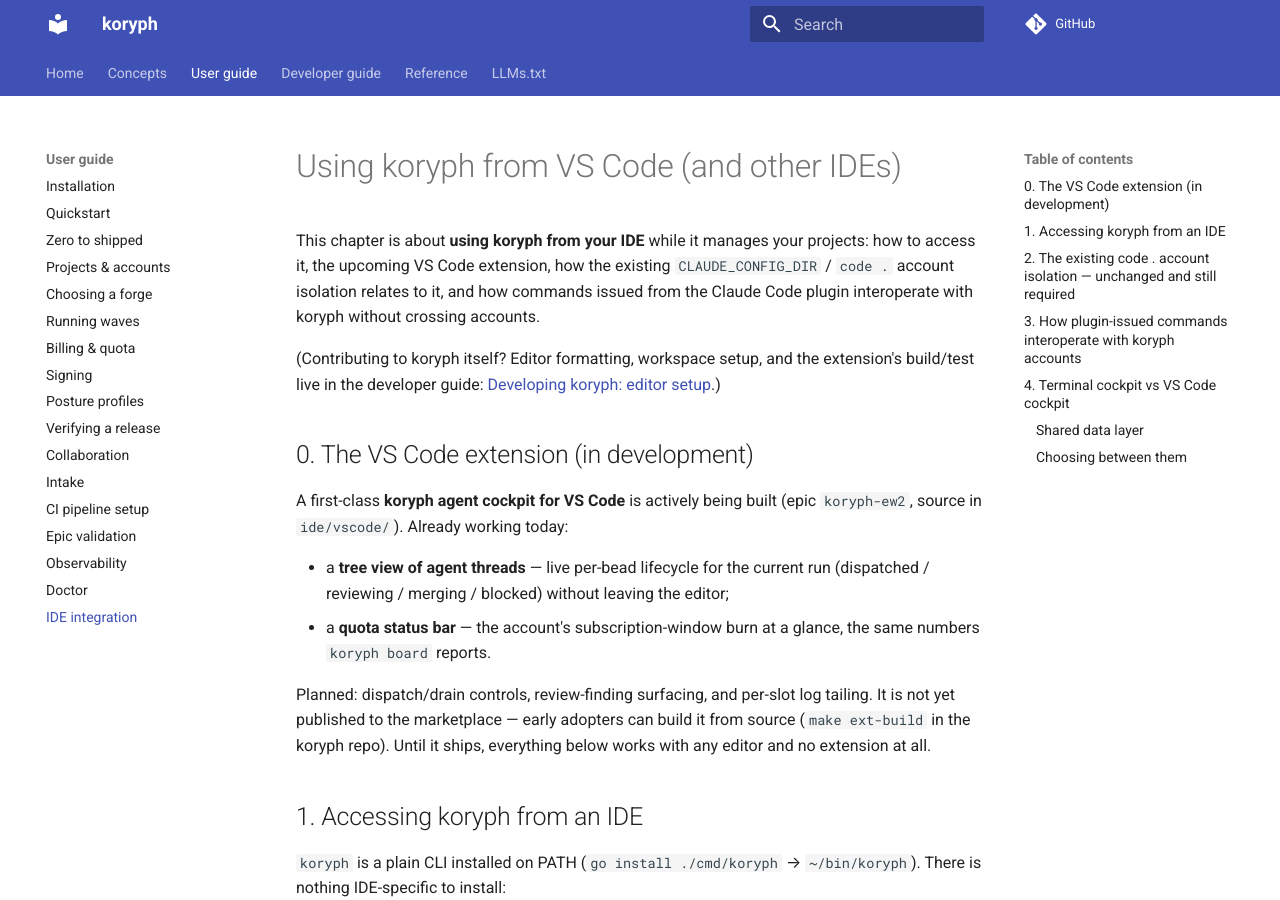
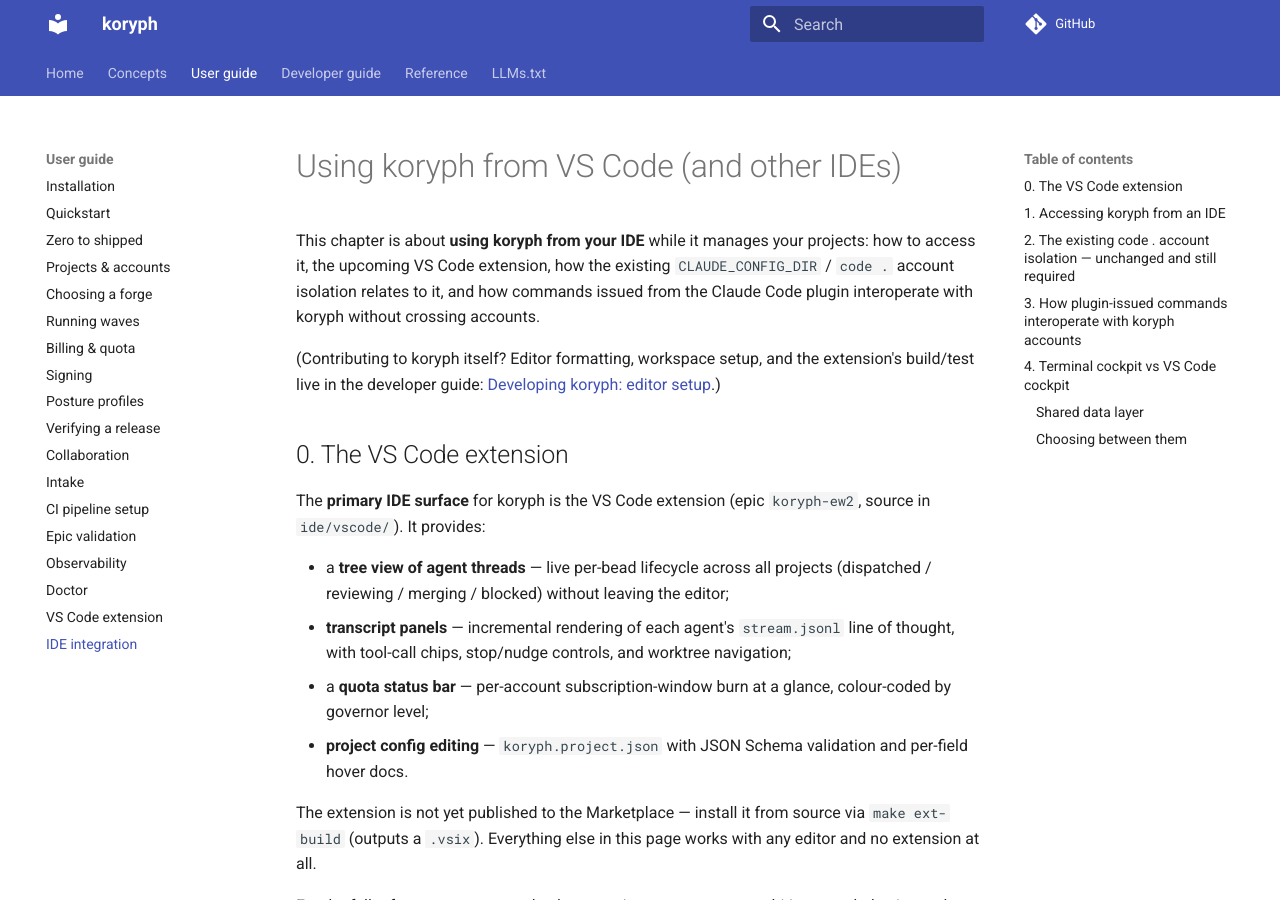
Before and after one commit to koryph/koryph, an MkDocs documentation site: the page built from docs/ide-integration.md, in a window 1280 px wide and 900 px high. Built offline with MkDocs 1.6.1 and Material for MkDocs 9.7.7, drawn with Linux system fonts in a browser that asks for light colours; comment, search, counter and statistics services are not loaded; some of the changed text lies outside the part shown.

Commit message:
docs(ide): VS Code extension user-guide chapter + ide-integration update (koryph-ew2.8)
Add docs/user-guide/vscode-extension.md: threads/transcripts/quota overview,
full command reference, per-account multi-instance behavior (Decision 6),
settings (koryph.showAllProjects, koryph.quotaRefreshMinutes), and
build/side-load instructions for the vsix.

Update docs/ide-integration.md §0 from "in development" to primary-surface
framing; update zero-install table cell with vsix build link; add see-also
link to the new chapter at the bottom of §4.

Update mkdocs.yml nav: add VS Code extension entry before IDE integration.

Cross-link from docs/designs/2026-07-vscode-extension.md to the new chapter.

Co-Authored-By: Claude Sonnet 4.6 <noreply@anthropic.com>
Signed-off-by: Marshall Cody McCain <cody@mccain.family>

```diff
--- a/docs/ide-integration.md
+++ b/docs/ide-integration.md
@@ -13,21 +13,29 @@ crossing accounts.
 extension's build/test live in the developer guide:
 [Developing koryph: editor setup](developer-guide/ide-setup.md).)
 
-## 0. The VS Code extension (in development)
+## 0. The VS Code extension
 
-A first-class **koryph agent cockpit for VS Code** is actively being built
-(epic `koryph-ew2`, source in `ide/vscode/`). Already working today:
+The **primary IDE surface** for koryph is the VS Code extension
+(epic `koryph-ew2`, source in `ide/vscode/`). It provides:
 
-- a **tree view of agent threads** — live per-bead lifecycle for the
-  current run (dispatched / reviewing / merging / blocked) without leaving
+- a **tree view of agent threads** — live per-bead lifecycle across all
+  projects (dispatched / reviewing / merging / blocked) without leaving
   the editor;
-- a **quota status bar** — the account's subscription-window burn at a
-  glance, the same numbers `koryph board` reports.
+- **transcript panels** — incremental rendering of each agent's
+  `stream.jsonl` line of thought, with tool-call chips, stop/nudge
+  controls, and worktree navigation;
+- a **quota status bar** — per-account subscription-window burn at a
+  glance, colour-coded by governor level;
+- **project config editing** — `koryph.project.json` with JSON Schema
+  validation and per-field hover docs.
 
-Planned: dispatch/drain controls, review-finding surfacing, and per-slot
-log tailing. It is not yet published to the marketplace — early adopters
-can build it from source (`make ext-build` in the koryph repo). Until it
-ships, everything below works with any editor and no extension at all.
+The extension is not yet published to the Marketplace — install it from
+source via `make ext-build` (outputs a `.vsix`). Everything else in this
+page works with any editor and no extension at all.
+
+For the full reference — command palette, settings, per-account
+multi-instance behavior, and build/side-load instructions — see
+[VS Code extension](user-guide/vscode-extension.md).
 
 ## 1. Accessing koryph from an IDE
 
@@ -120,7 +128,7 @@ the context:
 | | Terminal cockpit (`koryph tui`) | VS Code cockpit (extension koryph-ew2) |
 |---|---|---|
 | **Access** | Any terminal, SSH, headless | VS Code window |
-| **Zero-install** | Yes — ships with `koryph` binary | Must build from source until marketplace publication |
+| **Zero-install** | Yes — ships with `koryph` binary | Build from source (VSIX); see [VS Code extension: build and side-load](user-guide/vscode-extension.md#build-and-side-load) |
 | **Tabs** | Threads, Burndown, Events, Efficiency, Queue, Detail | Thread tree view (more panels planned) |
 | **Write actions** | Nudge (`n`), Drain (`D`) | Dispatch/drain controls (planned) |
 | **Read-only mode** | `--read-only` flag | N/A (not yet implemented) |
@@ -154,3 +162,4 @@ would show for the same project — there is no separate sync path.
   from the TUI and a drain from the extension produce one sentinel, not two.
 
 See [tui.md](user-guide/tui.md) for the full terminal cockpit reference.
+See [vscode-extension.md](user-guide/vscode-extension.md) for the full VS Code extension reference.
--- a/mkdocs.yml
+++ b/mkdocs.yml
@@ -64,6 +64,7 @@ nav:
       - Epic validation: user-guide/epic-validation.md
       - Observability: user-guide/observability.md
       - Doctor: user-guide/doctor.md
+      - VS Code extension: user-guide/vscode-extension.md
       - IDE integration: ide-integration.md
   - Developer guide:
       - Architecture: architecture.md
```
Also changed, not shown: docs/designs/2026-07-vscode-extension.md (+3 -0 lines), docs/user-guide/vscode-extension.md (added, +249 -0 lines).
